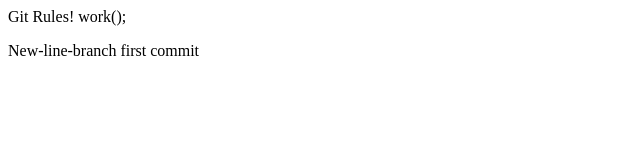
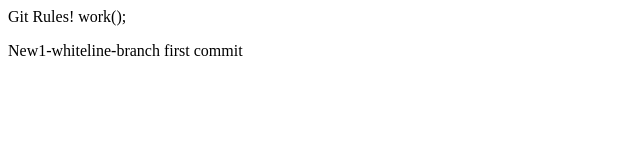
Before and after one commit to BogdanKoshkarov/TestRepository-2, a plain HTML site: page index.html in a window 1280 px wide. Shown: the full height of the page, 0-640 px from the left. Drawn offline with Linux system fonts and the light colour scheme.

Commit message:
New commit   <p>New1-whiteline-branch first commit</p>

```diff
--- a/index.html
+++ b/index.html
@@ -10,7 +10,7 @@
         <scrip>
             work();
         </script>
-        <p>New-line-branch first commit</p>
+        <p>New1-whiteline-branch first commit</p>
         <p></p>
         <p></p>
         <p></p>
```
